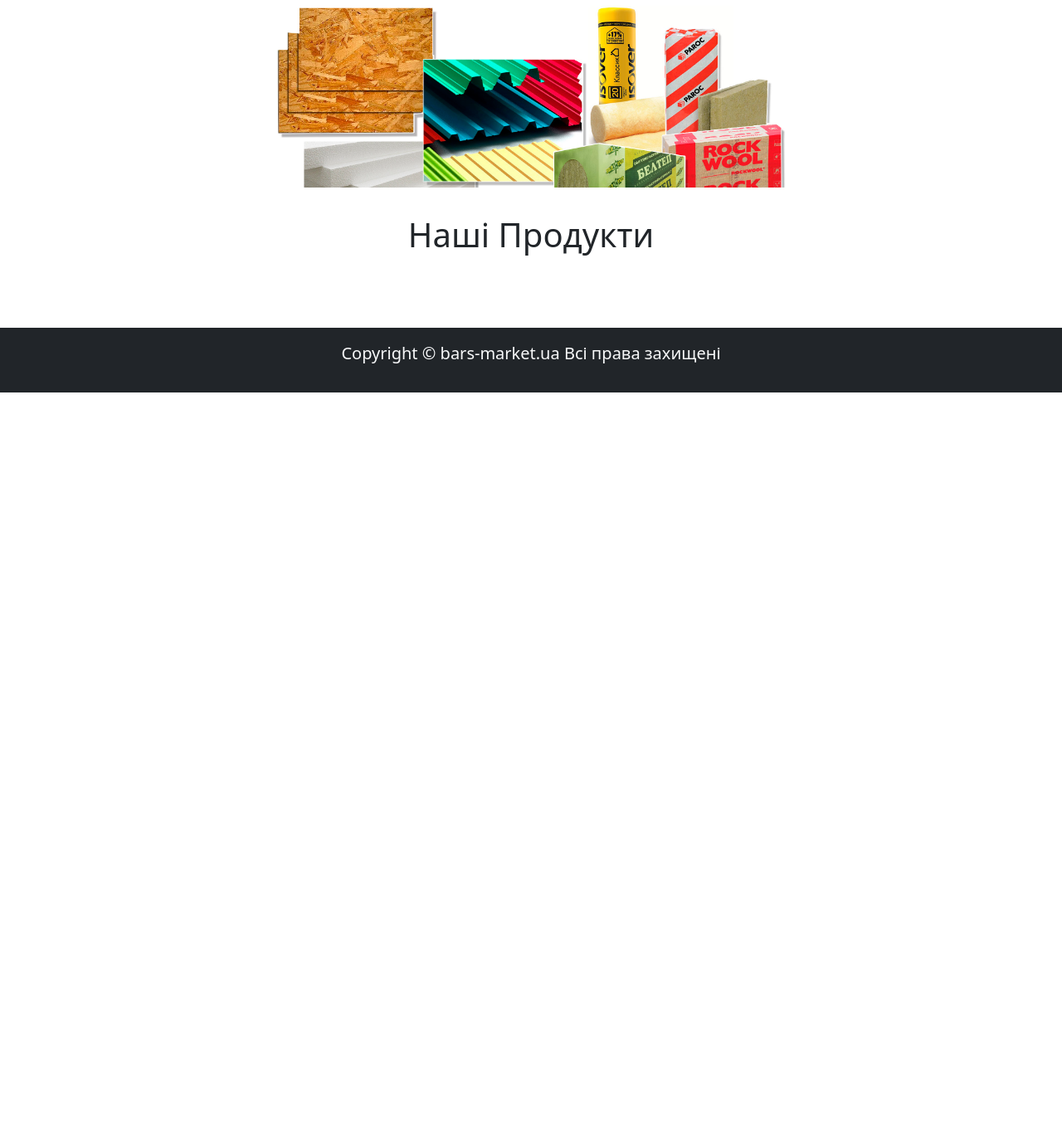
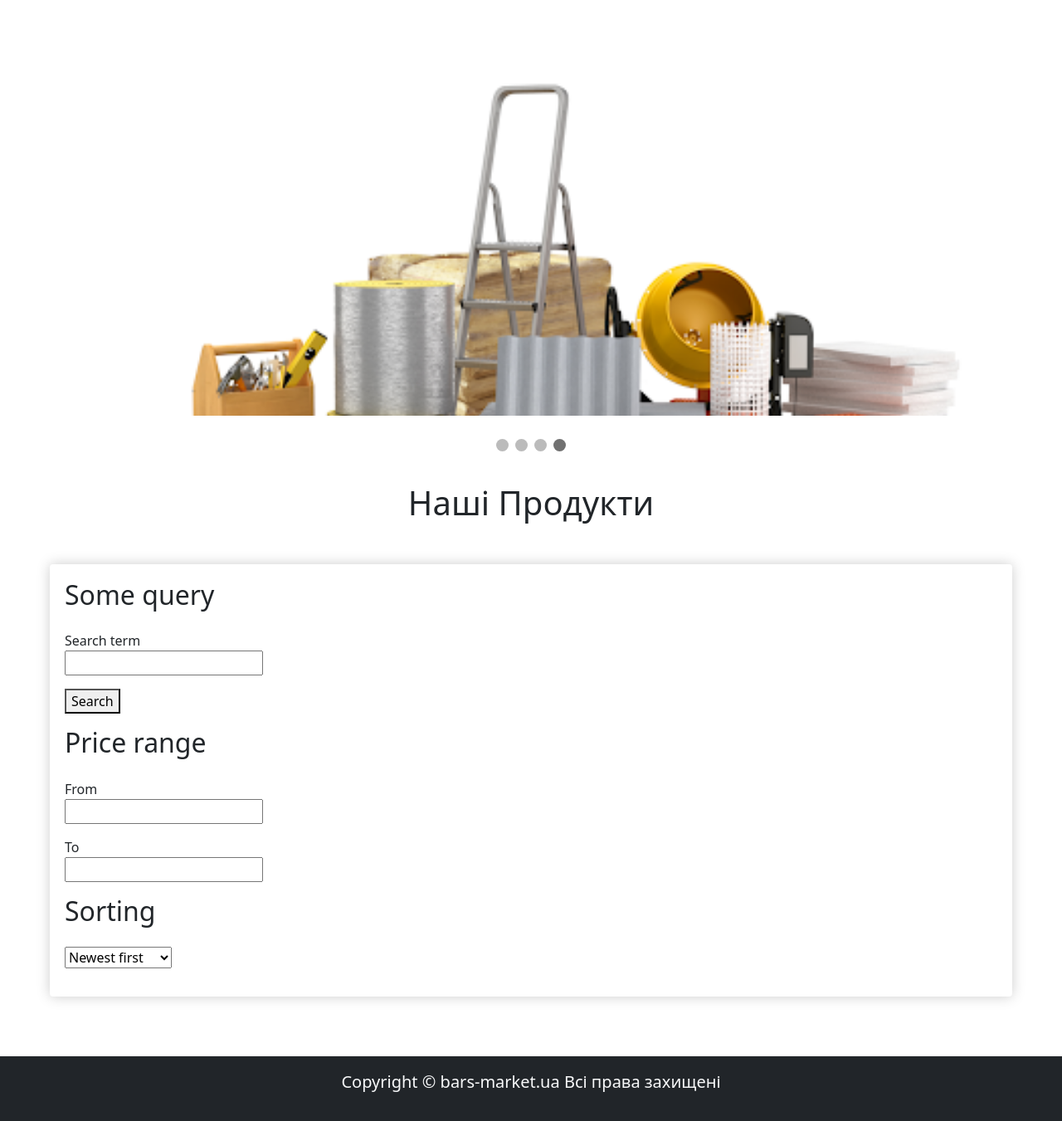
Before and after one commit to barserkaua/Ecommerce-website, a Django app: page / in a window 1280 px wide. Shown: the part 70-1421 px from the top of the page at 83% size. Before the commit the page ends 543 px from the top, so only its background shows below. Run offline with Django 3.2, Linux system fonts and the light colour scheme; data that the repository does not hold is empty.

Commit message:
add sorting views

```diff
--- a/barsmarket/settings.py
+++ b/barsmarket/settings.py
@@ -86,7 +86,7 @@ DATABASES = {
         'ENGINE': 'django.db.backends.postgresql',
         'NAME': 'barsmarketdb',
         'USER': 'postgres',
-
+        'PASSWORD': '67805612V',
         'HOST': 'localhost',
         'PORT': '5432',
     }
--- a/barsmarket/static/css/base1.css
+++ b/barsmarket/static/css/base1.css
@@ -64,22 +64,22 @@ html {box-sizing: border-box;}
 /*slideshow styles*/
 
 .slideshow {
-  width: 625px;
+  width: 1250px;
   margin: 0 auto;
   overflow: hidden;
   border: solid 1px white;
 }
 
 .slideshow-container {
-  width: 2500px;
+  width: 5000px;
   font-size: 0;
   transition: 1s ease;
-  height: 225px;
+  height: 500px;
 }
 
 
 img, .text-container {
-  width: 625px;
+  width: 1250px;
   height: auto;
   display: inline-block;
   font-size: 16px;
@@ -87,12 +87,12 @@ img, .text-container {
 }
 
 .text-container {
-  height: 225px;
+  height: 500px;
   position: relative;
 }
 
 .slide {
-  animation: slide 24s ease infinite;
+  animation: slide 10s ease infinite;
 }
 
 @keyframes slide {
@@ -136,3 +136,50 @@ img, .text-container {
     transform: translateX(0);
   }
 }
+
+
+/* The dots/bullets/indicators */
+.dot {
+  cursor: pointer;
+  height: 15px;
+  width: 15px;
+  margin: 0 2px;
+  background-color: #bbb;
+  border-radius: 50%;
+  display: inline-block;
+  transition: background-color 0.6s ease;
+}
+
+.active {
+  background-color: #717171;
+}
+
+.mySlides {display: none;}
+img {vertical-align: middle;}
+
+
+/* Next & previous buttons */
+.prev, .next {
+  cursor: pointer;
+  position: absolute;
+  top: 50%;
+  width: auto;
+  padding: 16px;
+  margin-top: -22px;
+  color: white;
+  font-weight: bold;
+  font-size: 18px;
+  transition: 0.6s ease;
+  border-radius: 0 3px 3px 0;
+}
+
+/* Position the "next button" to the right */
+.next {
+  right: 0;
+  border-radius: 3px 0 0 3px;
+}
+
+/* On hover, add a black background color with a little bit see-through */
+.prev:hover, .next:hover {
+  background-color: rgba(0,0,0,0.8);
+}
--- a/shop/templates/shop/base.html
+++ b/shop/templates/shop/base.html
@@ -39,7 +39,29 @@
 
     <!-- Option 1: Bootstrap Bundle with Popper -->
     <script src="https://cdn.jsdelivr.net/npm/bootstrap@5.0.0-beta3/dist/js/bootstrap.bundle.min.js" integrity="sha384-JEW9xMcG8R+pH31jmWH6WWP0WintQrMb4s7ZOdauHnUtxwoG2vI5DkLtS3qm9Ekf" crossorigin="anonymous"></script>
+    <script>
+    var slideIndex = 0;
+    showSlides();
 
+    function showSlides() {
+        var i;
+        var slides = document.getElementsByClassName("mySlides");
+        var dots = document.getElementsByClassName("dot");
+
+
+        for (i = 0; i < slides.length; i++) {
+           slides[i].style.display = "none";
+        }
+        slideIndex++;
+        if (slideIndex > slides.length) {slideIndex = 1}
+        for (i = 0; i < dots.length; i++) {
+            dots[i].className = dots[i].className.replace(" active", "");
+        }
+        slides[slideIndex-1].style.display = "block";
+        dots[slideIndex-1].className += " active";
+        setTimeout(showSlides, 2000); // Change image every 2 seconds
+    }
+    </script>
     <!-- Option 2: Separate Popper and Bootstrap JS -->
     <!--
     <script src="https://cdn.jsdelivr.net/npm/@popperjs/core@2.9.1/dist/umd/popper.min.js" integrity="sha384-SR1sx49pcuLnqZUnnPwx6FCym0wLsk5JZuNx2bPPENzswTNFaQU1RDvt3wT4gWFG" crossorigin="anonymous"></script>
--- a/shop/templates/shop/home.html
+++ b/shop/templates/shop/home.html
@@ -6,14 +6,29 @@
 
 {% block content %}
     <title>Bars-market</title>
-    <section class="slideshow">
-        <div class="slideshow-container slide">
-            <img src="{% static 'img/sale3.jpg' %}"/>
-            <img src="{% static 'img/sale2.jpg' %}"/>
-            <img src="{% static 'img/sale4.jpg' %}"/>
-            <img src="{% static 'img/sale.png' %}"/>
+    <section class="slideshow ">
+        <div class="slideshow-container">
+             <div class="mySlides">
+                <img src="{% static 'img/sale6.jpg' %}"/>
+             </div>
+             <div class="mySlides">
+                <img src="{% static 'img/sale2.jpg' %}"/>
+             </div>
+             <div class="mySlides">
+                <img src="{% static 'img/sale5.jpg' %}"/>
+             </div>
+             <div class="mySlides">
+                <img src="{% static 'img/sale1.png' %}"/>
+             </div>
         </div>
     </section>
+        <br>
+        <div style="text-align:center">
+            <span class="dot"></span>
+            <span class="dot"></span>
+            <span class="dot"></span>
+            <span class="dot"></span>
+        </div>
     <div class="py-4">
         <div class="container">
             <div class="row">
@@ -23,6 +38,65 @@
             </div>
         </div>
     </div>
+    <div class="row mx-5">
+    	<div class="col-lg-12">
+    		<div class="box-element ">
+                <form class="table" method="get" action="{% url 'home' %}">
+                    <div class="column is-multiline">
+
+                        <div class="column is-4">
+                            <h2 class="is-size-5">Some query</h2>
+                            <div class="field">
+                                <label>Search term</label>
+                                <div class="control">
+                                    <input type="text" name="query" class="input" value="{{ query }}">
+                                </div>
+                            </div>
+                        </div>
+
+                        <div class="column is-12">
+                            <div class="field">
+                                <div class="control">
+                                    <button class="button is-danger">Search</button>
+                                </div>
+                            </div>
+                        </div>
+
+                        <div class="column is-4">
+                            <h2 class="is-size-5">Price range</h2>
+                            <div class="field">
+                                <label>From</label>
+                                <div class="control">
+                                    <input type="number" name="price_from" class="input" value="{{ price_from }}">
+                                </div>
+                            </div>
+                            <div class="field">
+                                <label>To</label>
+                                <div class="control">
+                                    <input type="number" name="price_to" class="input" value="{{ price_to }}">
+                                </div>
+                            </div>
+                        </div>
+                         <div class="column is-4">
+                            <h2 class="is-size-5">Sorting</h2>
+                            <div class="field">
+                                <div class="select">
+                                    <select name="sorting">
+                                        <!-- fix this shit-->
+                                        <option value="-date_added"{% if sorting == '-date_added' %} selected {% endif %}>Newest first</option>
+                                        <option value="price"{% if sorting == "price" %} selected {% endif %}>Price low-high</option>
+                                        <option value="-price"{% if sorting == "-price" %} selected {% endif %}>Price high-low</option>
+
+                                    </select>
+                                </div>
+                            </div>
+                         </div>
+                    </div>
+	            </form>
+    		</div>
+        </div>
+    </div>
+    <br>
     <div class="container">
         <div class="row">
             {% for product in products %}
--- a/shop/views.py
+++ b/shop/views.py
@@ -10,11 +10,36 @@ from django.contrib.auth import login, authenticate, logout
 
 def search(request):
     if request.method == "POST":
-        searched = request.POST['searched'] #
+        searched = request.POST['searched']  #
         search_product = Product.objects.filter(name__contains=searched)
-        return render(request, 'shop/searchresult.html', {'searched': searched, 'search_product':search_product})
+        return render(request, 'shop/searchresult.html', {'searched': searched, 'search_product': search_product})
     else:
         return render(request, 'shop/searchresult.html', {'product': product})
+
+
+def price_search(request):
+    query = request.GET.get('query')
+    instock = request.GET.get('instock')
+    price_from = request.GET.get('price_from', 0)
+    price_to = request.GET.get('price_to', 100000)
+    sorting = request.GET.get('sortin', '-date_added')
+    search_price = Product.objects.filter(price__contains=price_to)
+    products = Product.objects.filter(Q(name__icontains=query) |
+                                      Q(description__icontains=query)).filter(price__gte=price_from).filter(price__lte=price_to)
+
+    if instock:
+        products = products.filter(num_available__gte=1)
+
+    contex = {
+        'query': query,
+        'products': products.order_by(sorting),
+        'instock': instock,
+        'price_from': price_from,
+        'price_to': price_to,
+        'search_price': search_price,
+        'sorting': sorting,
+    }
+    return render(request, 'shop/home.html', contex)
 
 
 def home(request, category_slug=None):
```
Also changed, not shown: barsmarket/static/img/sale1.png.
